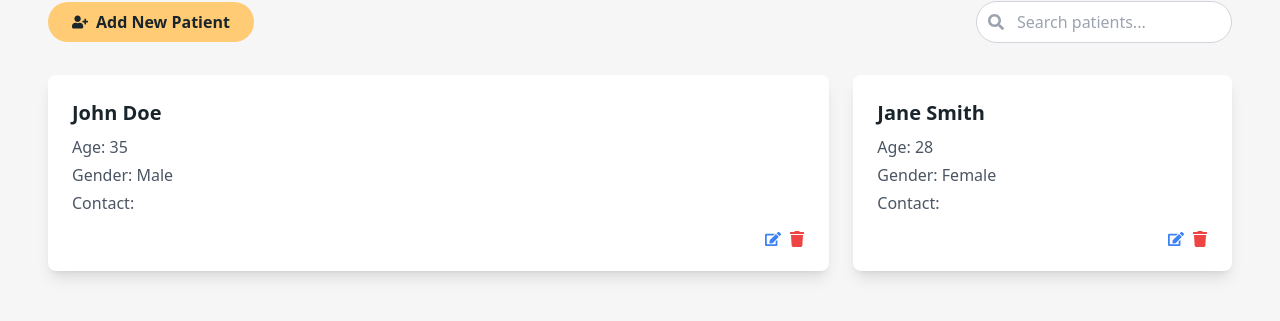
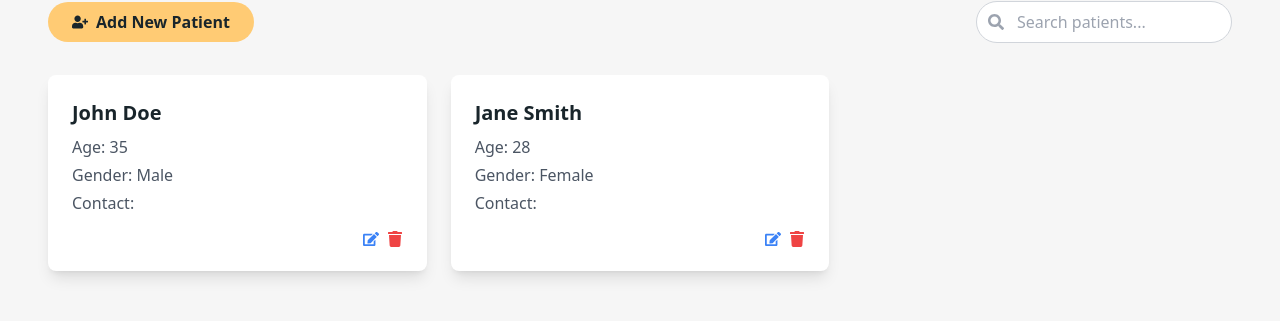
Before and after one commit to yazdanhaider/Hospital-Management, a React (Vite) app in the folder Frontend/: page /patients in a window 1280 px wide. Shown: the part 199-520 px from the top of the page. Built offline with nearby package versions, Linux system fonts and the light colour scheme; no server answers.

Commit message:
Ui of the patient section is been updated

```diff
--- a/Frontend/src/components/Patients.jsx
+++ b/Frontend/src/components/Patients.jsx
@@ -43,7 +43,7 @@ const Patients = () => {
         );
         return;
       }
-      const contactRegex = /^[0-9]{3}-[0-9]{3}-[0-9]{4}$/;
+      const contactRegex = /^[0-9]{3}[0-9]{3}[0-9]{4}$/;
 
       if (newPatient.mobile && !contactRegex.test(newPatient.mobile)) {
         alert(
@@ -87,11 +87,12 @@ const Patients = () => {
 
   useEffect(() => {
     async function getPatients() {
-      axios.get("/api/patients/get-patients")
-      .then(response => {
+      axios
+        .get("/api/patients/get-patients")
+        .then((response) => {
           response.data.data && setPatients(response?.data?.data);
         })
-      .catch(error => {
+        .catch((error) => {
           console.error("Error fetching patients:", error);
         });
     }
@@ -99,7 +100,8 @@ const Patients = () => {
     getPatients();
   }, [showForm, patients]);
 
-  const filteredPatients =  patients?.filter((patient) =>
+  const filteredPatients =
+    patients?.filter((patient) =>
       patient.name.toLowerCase().includes(searchTerm.toLowerCase())
     ) || patients;
 
@@ -198,12 +200,12 @@ const Patients = () => {
       )}
 
       <div className="grid grid-cols-1 md:grid-cols-2 lg:grid-cols-3 gap-6">
-        {filteredPatients && filteredPatients.length > 0 && filteredPatients.map((patient, index) => (
+        {filteredPatients &&
+          filteredPatients.length > 0 &&
+          filteredPatients.map((patient, index) => (
             <motion.div
               key={index}
-            className={`bg-white p-6 rounded-lg shadow-lg ${
-              index === 0 ? "md:col-span-2" : ""
-            }`}
+              className={`bg-white p-6 rounded-lg shadow-lg `}
               initial={{ opacity: 0 }}
               animate={{ opacity: 1 }}
               exit={{ opacity: 0 }}
```
Lines whose indentation alone changed are shown as unchanged.
